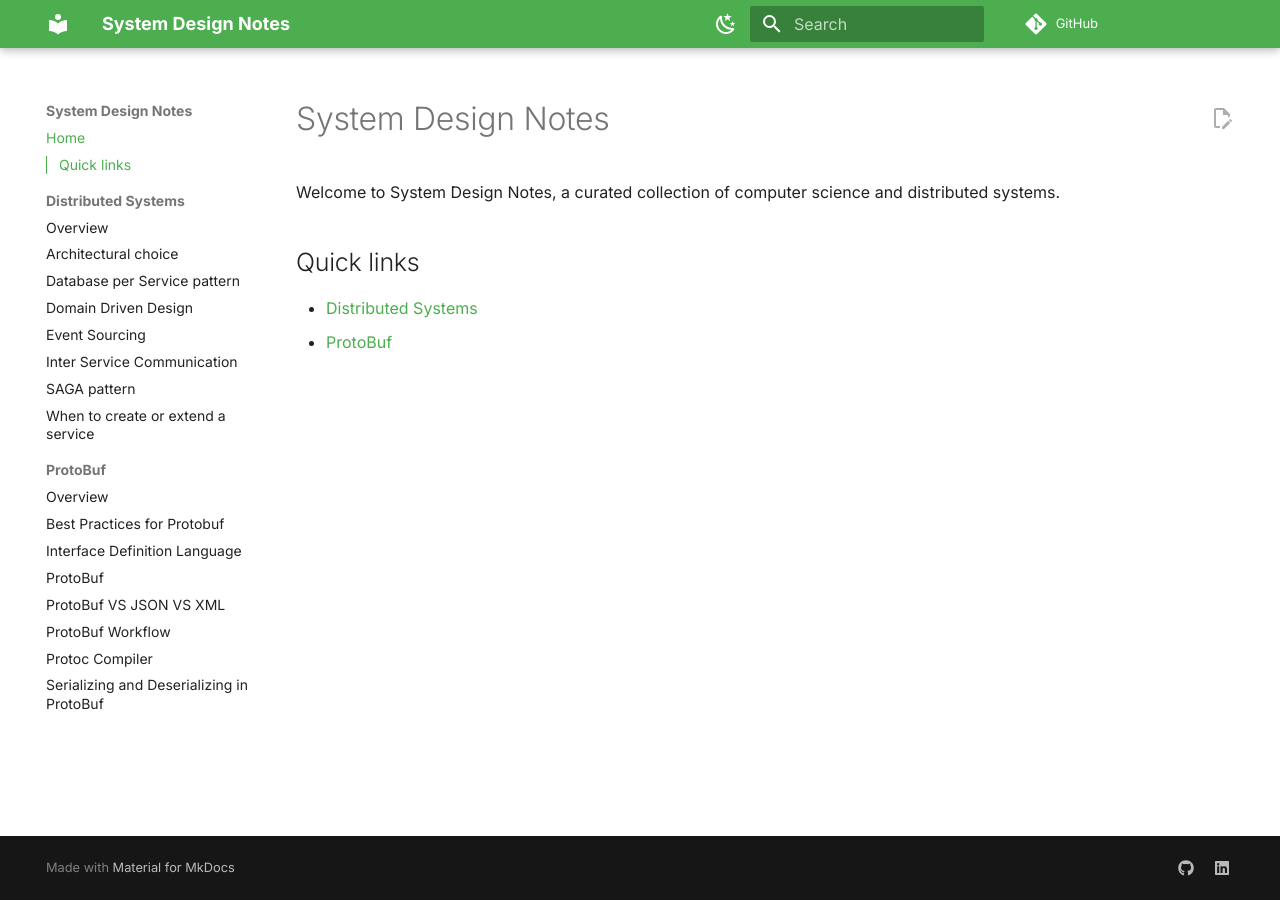
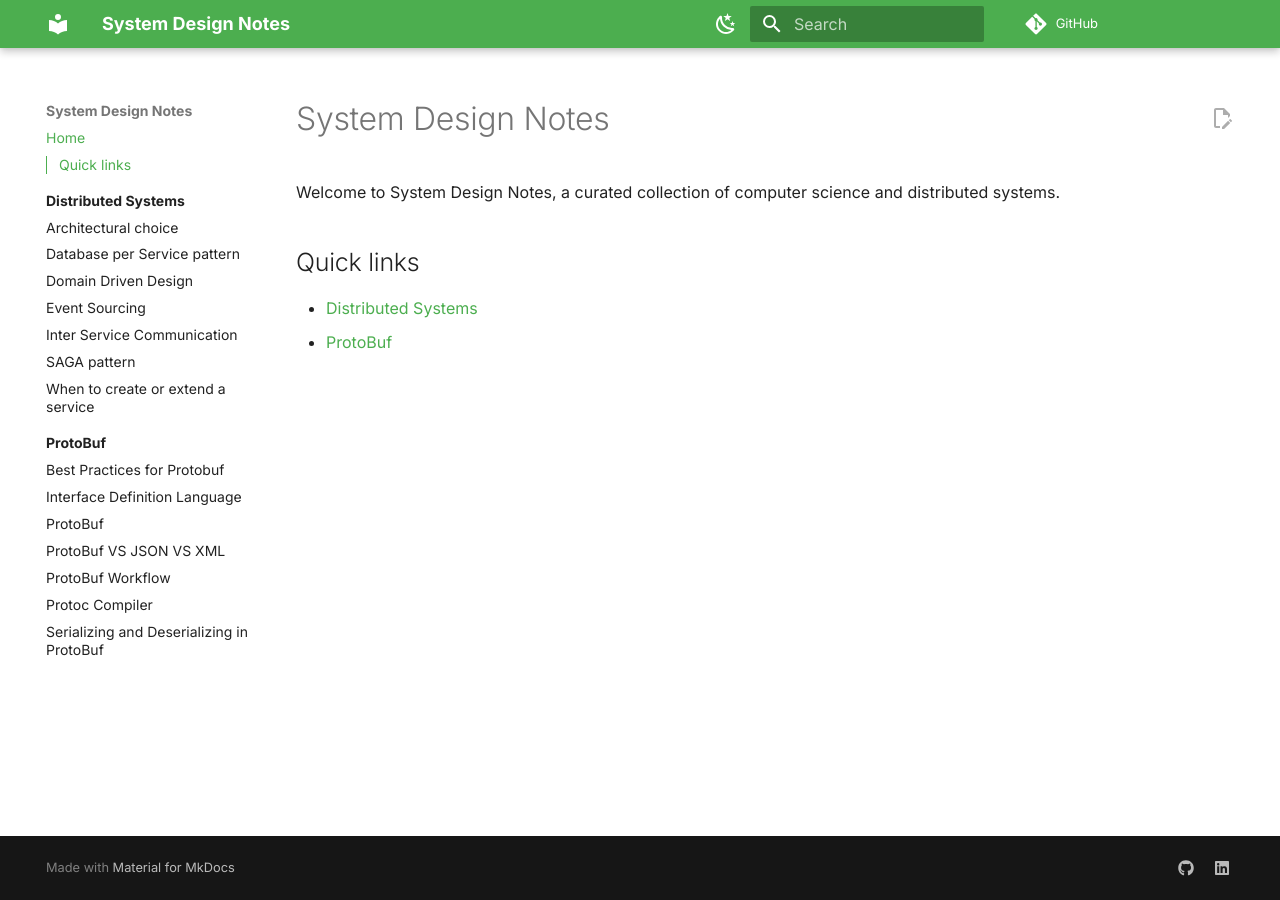
Before and after one commit to Abhijit25Mishra/System-Design-Notes, an MkDocs documentation site: the page built from docs/index.md, in a window 1280 px wide. Built offline with MkDocs 1.6.1 and Material for MkDocs 9.7.7, drawn with Linux system fonts in a browser that asks for light colours; comment, search, counter and statistics services are not loaded.

Commit message:
vault backup: 2025-11-03 02:41:50

```diff
--- a/mkdocs.yml
+++ b/mkdocs.yml
@@ -1,7 +1,7 @@
 site_name: System Design Notes
 site_url: https://abhijit25mishra.github.io/System-Design-Notes
 docs_dir: docs
-site_dir: site
+# site_dir: site
 use_directory_urls: true
 
 theme:
@@ -28,7 +28,7 @@ theme:
     - navigation.instant
     - navigation.expand
     - navigation.sections
-    # - navigation.indexes  <- REMOVED this feature
+    - navigation.indexes
     - navigation.tracking
     - navigation.top
     - search.highlight
```
Also changed, not shown: 2 other files.
